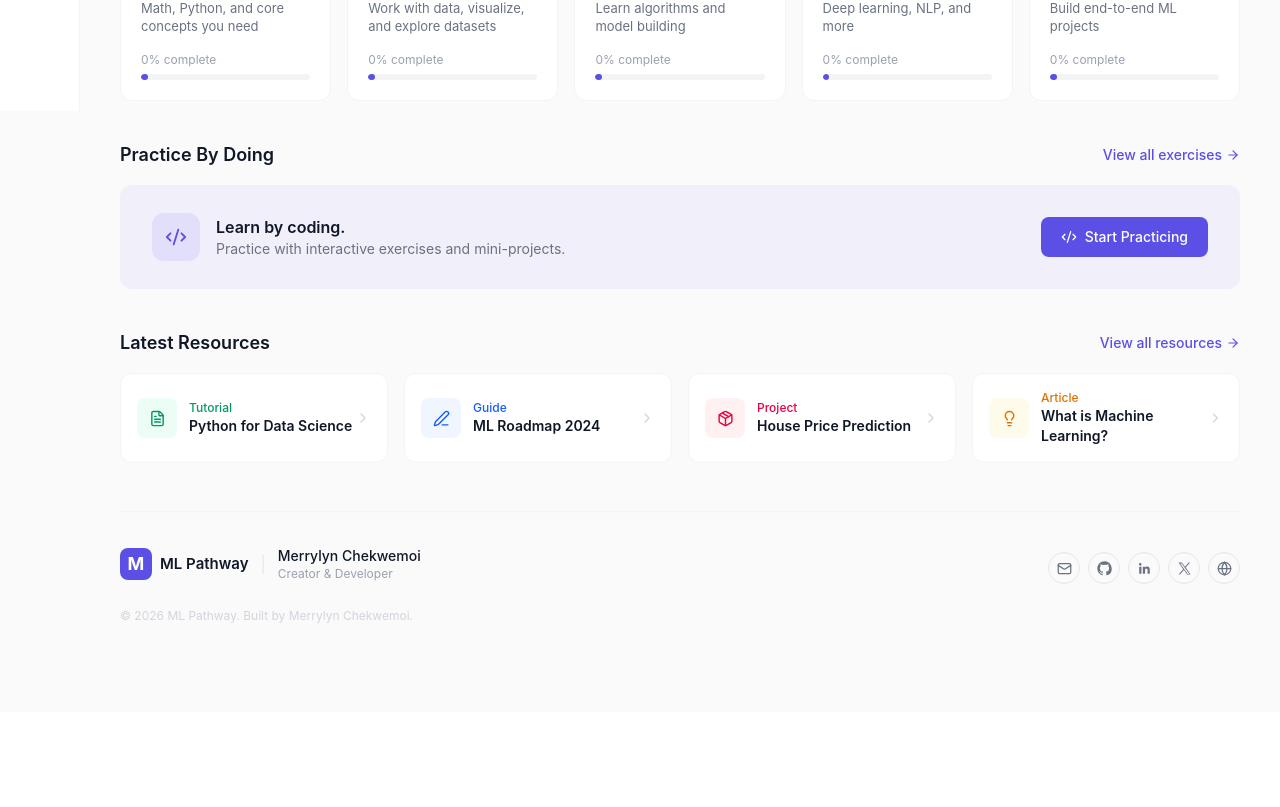
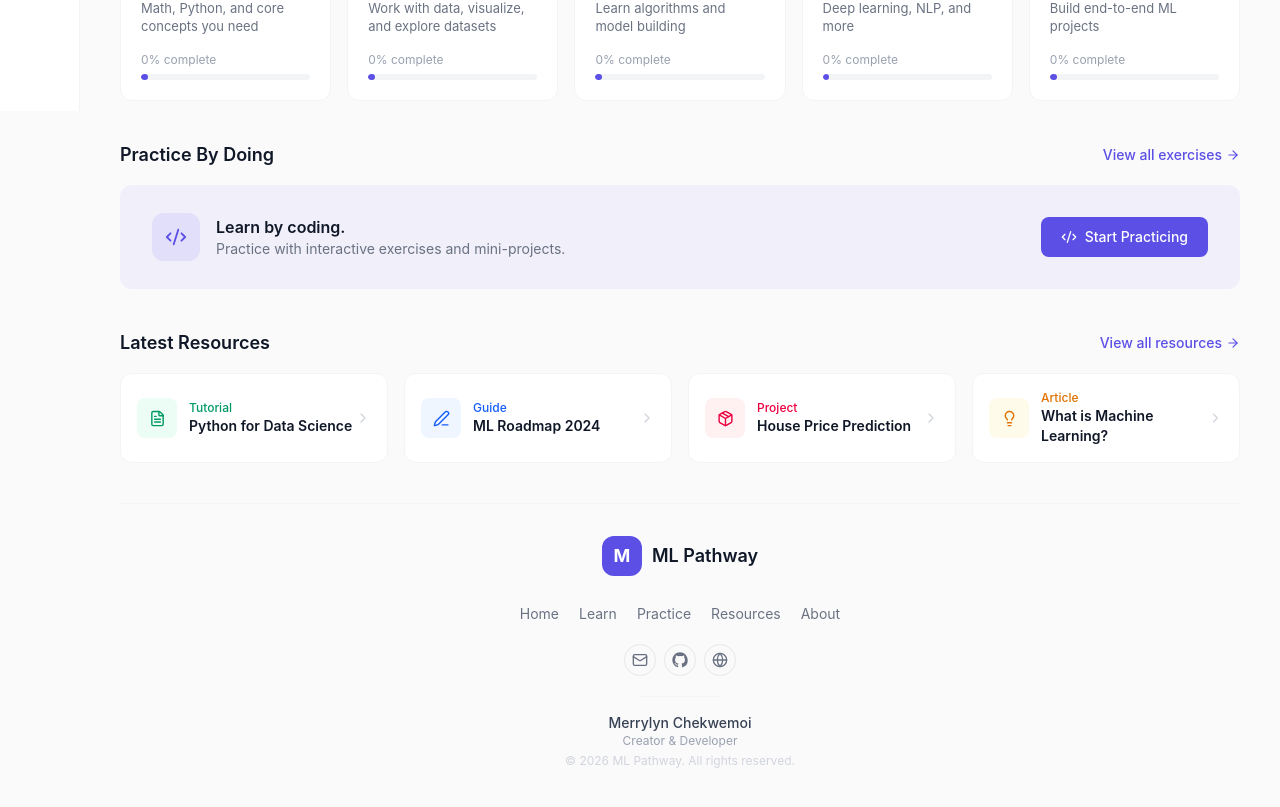
Before and after one commit to Marilyn-cc/ML-Pathway, a Next.js app: page / in a window 1280 px wide. Shown: the part 689-1496 px from the top of the page. Before the commit the page ends 1401 px from the top, so only its background shows below. Built offline with nearby package versions, Linux system fonts and the light colour scheme.

Commit message:
feat: update AboutPage content and refactor Footer layout with improved navigation and contact links

```diff
--- a/src/app/about/page.tsx
+++ b/src/app/about/page.tsx
@@ -59,11 +59,9 @@ export default function AboutPage() {
               hard to take the first step.
             </p>
             <p className="mt-4 max-w-2xl text-[15px] leading-relaxed text-gray-500 dark:text-gray-400">
-              That&apos;s the whole reason ML Pathway exists. I care about
-              beginners specifically — not because the advanced stuff
-              doesn&apos;t matter, but because the hardest part of learning
-              machine learning was never the math. It was figuring out where
-              to click first. So I built the thing I wish I&apos;d had: a
+              That&apos;s the whole reason ML Pathway exists.The hardest part of learning
+              was never the math , It was me trying to  figuring out where
+              to click first. So I built what I wish I&apos;d had: a
               straight line from &quot;I know nothing&quot; to &quot;I just
               trained my first model,&quot; with real notebooks you can run
               the moment you land on the page.
--- a/src/components/ContactLinks.tsx
+++ b/src/components/ContactLinks.tsx
@@ -1,7 +1,5 @@
 import { Mail, Globe } from "lucide-react";
 import GithubMark from "@/components/GithubMark";
-import LinkedinMark from "@/components/LinkedinMark";
-import XMark from "@/components/XMark";
 import { CREATOR } from "@/lib/creator-config";
 
 type ContactLinksProps = {
@@ -25,18 +23,6 @@ export default function ContactLinks({
       href: CREATOR.github,
       label: "GitHub",
       Icon: GithubMark,
-    },
-    CREATOR.linkedin && {
-      key: "linkedin",
-      href: CREATOR.linkedin,
-      label: "LinkedIn",
-      Icon: LinkedinMark,
-    },
-    CREATOR.x && {
-      key: "x",
-      href: CREATOR.x,
-      label: "X",
-      Icon: XMark,
     },
     CREATOR.website && {
       key: "website",
--- a/src/components/Footer.tsx
+++ b/src/components/Footer.tsx
@@ -2,41 +2,65 @@ import Link from "next/link";
 import ContactLinks from "@/components/ContactLinks";
 import { CREATOR } from "@/lib/creator-config";
 
+const FOOTER_LINKS = [
+  { href: "/", label: "Home" },
+  { href: "/learn", label: "Learn" },
+  { href: "/practice", label: "Practice" },
+  { href: "/resources", label: "Resources" },
+  { href: "/about", label: "About" },
+];
+
 export default function Footer() {
   return (
-    <footer className="mt-12 border-t border-gray-100 dark:border-gray-800 pt-8 pb-10">
-      <div className="flex flex-col sm:flex-row sm:items-center justify-between gap-6">
-        <div className="flex items-center gap-3">
-          <Link href="/" className="flex items-center gap-2">
-            <span className="flex h-8 w-8 items-center justify-center rounded-lg bg-brand text-white font-bold text-lg">
+    <footer className="mt-10 border-t border-gray-100 dark:border-gray-800 pt-8 pb-6">
+      <div className="mx-auto flex max-w-xl flex-col items-center text-center">
+        {/* Logo */}
+        <Link href="/" className="flex items-center gap-2.5 mb-3">
+          <span className="flex h-10 w-10 items-center justify-center rounded-xl bg-brand text-white font-bold text-lg">
             M
           </span>
-            <span className="text-[15px] font-semibold text-gray-900 dark:text-gray-100">
+          <span className="text-lg font-semibold text-gray-900 dark:text-gray-100">
             ML Pathway
           </span>
         </Link>
-          <span className="hidden sm:inline text-gray-200 dark:text-gray-700">|</span>
-          <div className="hidden sm:block">
-            <p className="text-sm font-medium text-gray-900 dark:text-gray-100">
-              {CREATOR.name}
-            </p>
-            <p className="text-xs text-gray-400 dark:text-gray-500">{CREATOR.title}</p>
-          </div>
-        </div>
 
-        <div className="flex flex-col sm:items-end gap-2">
+        {/* Tagline */}
         {CREATOR.tagline && (
-            <p className="text-xs text-gray-400 dark:text-gray-500 max-w-xs sm:text-right">
+          <p className="text-sm leading-relaxed text-gray-500 dark:text-gray-400 max-w-sm mb-4">
             {CREATOR.tagline}
           </p>
         )}
-          <ContactLinks size={15} />
+
+        {/* Quick nav */}
+        <nav className="flex flex-wrap items-center justify-center gap-x-5 gap-y-1 mb-5 text-sm">
+          {FOOTER_LINKS.map((link) => (
+            <Link
+              key={link.href}
+              href={link.href}
+              className="text-gray-500 dark:text-gray-400 hover:text-brand dark:hover:text-brand transition-colors"
+            >
+              {link.label}
+            </Link>
+          ))}
+        </nav>
+
+        {/* Contact icons */}
+        <ContactLinks size={16} className="mb-5" />
+
+        {/* Divider */}
+        <div className="h-px w-20 bg-gray-100 dark:bg-gray-800 mb-4" />
+
+        {/* Creator + copyright */}
+        <p className="text-sm font-medium text-gray-700 dark:text-gray-300">
+          {CREATOR.name}
+        </p>
+        <p className="text-xs text-gray-400 dark:text-gray-500 mb-1">
+          {CREATOR.title}
+        </p>
+        <p className="text-xs text-gray-300 dark:text-gray-600">
+          © {new Date().getFullYear()} ML Pathway. All rights reserved.
+        </p>
       </div>
-      </div>
-
-      <p className="mt-6 text-xs text-gray-300 dark:text-gray-600">
-        © {new Date().getFullYear()} ML Pathway. Built by {CREATOR.name}.
-      </p>
     </footer>
   );
 }
--- a/src/lib/creator-config.ts
+++ b/src/lib/creator-config.ts
@@ -5,7 +5,5 @@ export const CREATOR = {
   tagline: " ",
   email: "merrylynchekwemoi@gmail.com",
   github: "https://github.com/Marilyn-cc",
-  linkedin: "https://linkedin.com/in/maryline",
-  x: " ",
   website: "marylinedatadev.vercel.app",
 };
```
Lines whose indentation alone changed are shown as unchanged.
